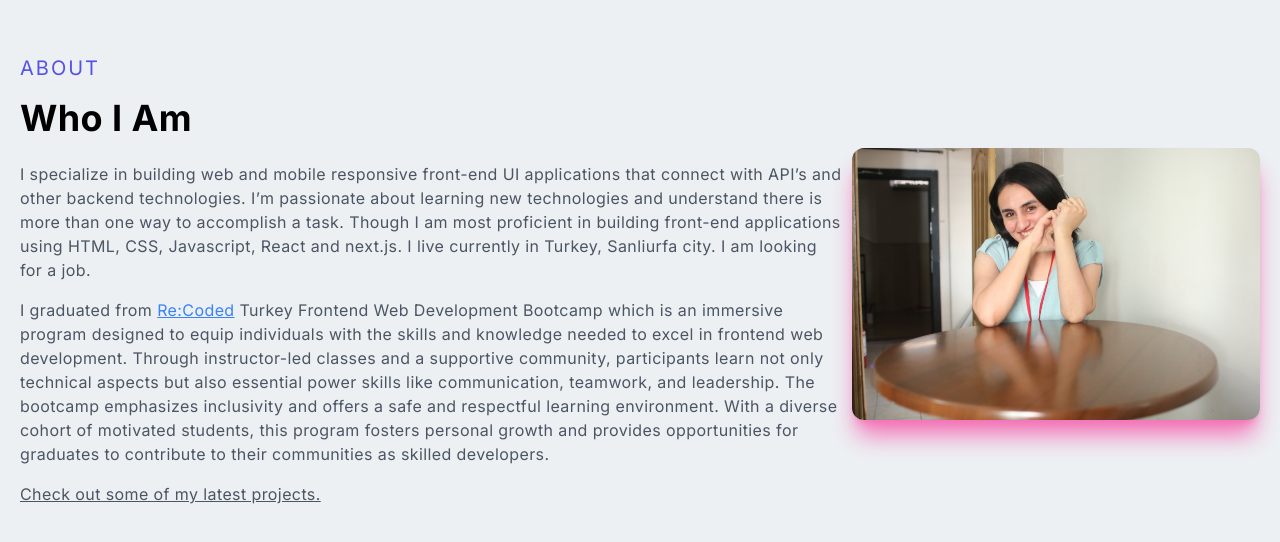
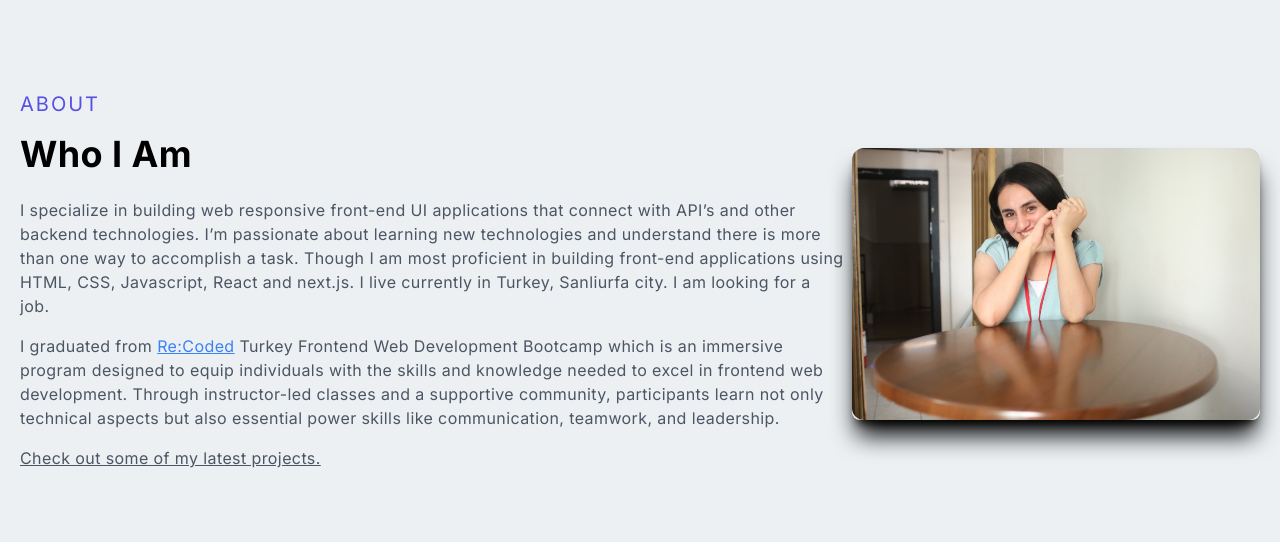
Before and after one commit to 202303-PRM-TR-FEW/portfolio-project-Izdiharomer, a Next.js app in the folder portfolio/: page / in a window 1280 px wide. Shown: the part 916-1458 px from the top of the page. Built offline with nearby package versions, Linux system fonts and the light colour scheme.

Commit message:
some update

```diff
--- a/portfolio/app/components/About.jsx
+++ b/portfolio/app/components/About.jsx
@@ -12,7 +12,7 @@ const About = () => {
           </p>
           <h2 className='py-4'>Who I Am</h2>
           <p className='py-2 gray'>
-            I specialize in building web and mobile responsive front-end UI applications
+            I specialize in building web responsive front-end UI applications
             that connect with API’s and other backend technologies. I’m
             passionate about learning new technologies and understand there is
             more than one way to accomplish a task. Though I am most proficient
@@ -24,10 +24,7 @@ const About = () => {
             which is an immersive program designed to equip individuals with the skills and
             knowledge needed to excel in frontend web development. Through instructor-led classes and
             a supportive community, participants learn not only technical aspects but also essential power
-            skills like communication, teamwork, and leadership. The bootcamp emphasizes inclusivity and offers
-            a safe and respectful learning environment. With a diverse cohort of motivated students, this program
-            fosters personal growth and provides opportunities for graduates to contribute to their communities as
-            skilled developers.
+            skills like communication, teamwork, and leadership.
           </p>
           <Link href='/#projects'>
             <p className='py-2 gray underline cursor-pointer hover:text-blue-500'>
@@ -35,7 +32,7 @@ const About = () => {
             </p>
           </Link>
         </div>
-        <div className='w-full h-auto m-auto shadow-xl shadow-pink-400 rounded-xl flex items-center justify-center hover:scale-105 ease-in duration-300'>
+        <div className='w-full h-auto m-auto shadow-xl shadow-black rounded-lg flex items-center justify-center hover:scale-105 ease-in duration-300'>
           <Image src= "/assets/profile/my_photo.jpg" width={600} height={500} className='rounded-xl' alt='my profile image' />
         </div>
       </div>
```
